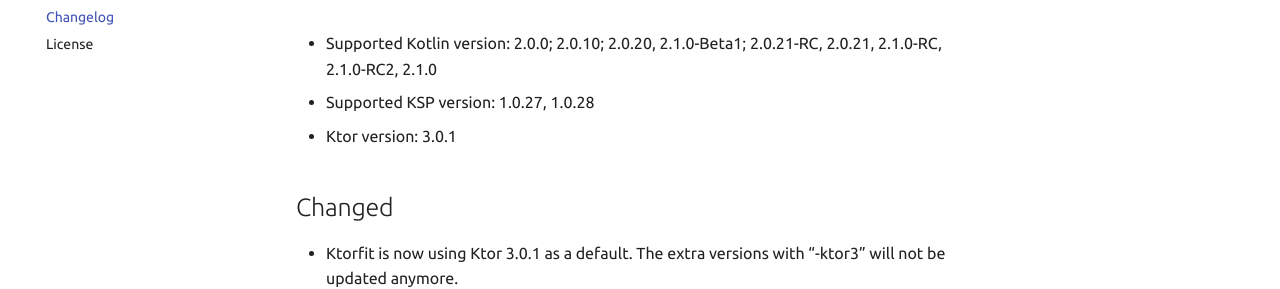
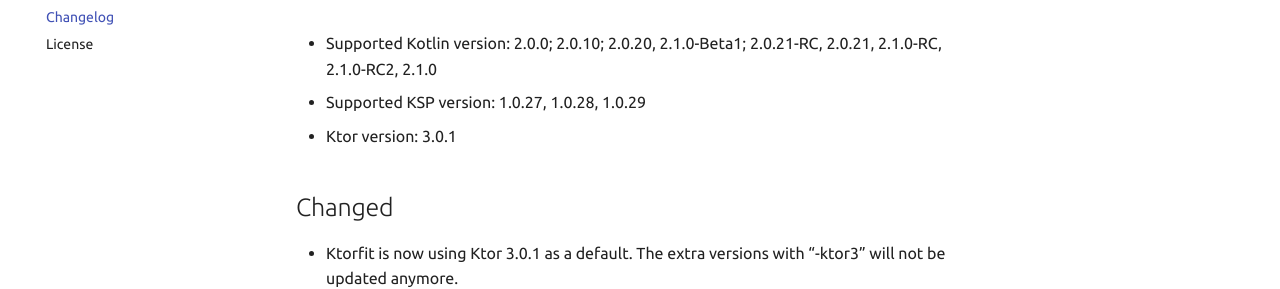
Before and after one commit to Foso/Ktorfit, an MkDocs documentation site: the page built from docs/CHANGELOG.md, in a window 1280 px wide and 900 px high. Shown: the part 390-679 px from the top of the window. Built offline with MkDocs 1.6.1 and Material for MkDocs 9.7.7, drawn with Linux system fonts in a browser that asks for light colours; comment, search, counter and statistics services are not loaded.

Commit message:
Update to KSP 1.0.29

```diff
--- a/docs/CHANGELOG.md
+++ b/docs/CHANGELOG.md
@@ -9,7 +9,7 @@
 
 # [2.2.0]()
 * Supported Kotlin version: 2.0.0; 2.0.10; 2.0.20, 2.1.0-Beta1; 2.0.21-RC, 2.0.21, 2.1.0-RC, 2.1.0-RC2, 2.1.0
-* Supported KSP version: 1.0.27, 1.0.28
+* Supported KSP version: 1.0.27, 1.0.28, 1.0.29
 * Ktor version: 3.0.1
 
 ## Changed
```
